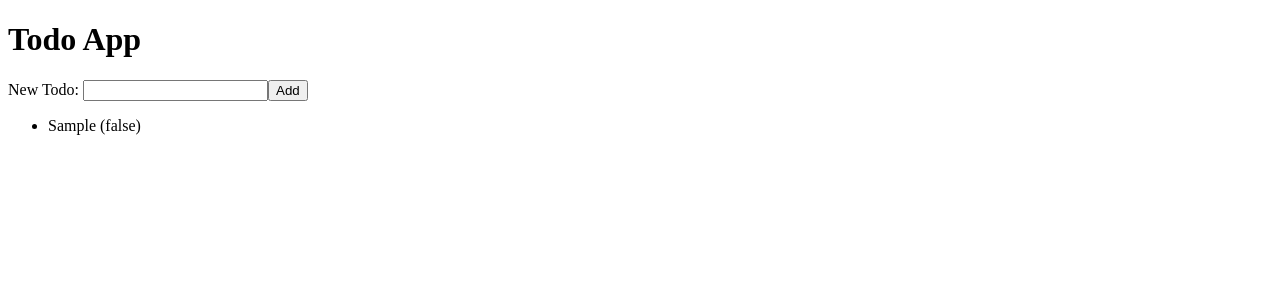
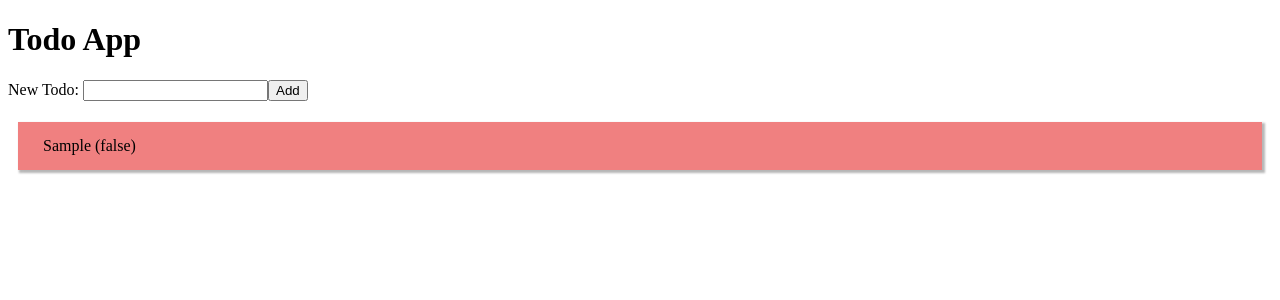
Before and after one commit to arturjzapater/angular-todo, an Angular app: page / in a window 1280 px wide. Both pictures are taken after typing "Sample" into the empty fields and a click on the button "Add". Shown: the top 300 px of the page. Built offline with nearby package versions, Linux system fonts and the light colour scheme.

Commit message:
added basic styling

```diff
--- a/src/app/todo-item/todo-item.component.css
+++ b/src/app/todo-item/todo-item.component.css
@@ -0,0 +1,6 @@
+.todo-item {
+  background-color: lightcoral;
+  padding: 15px 25px;
+  margin: 5px 10px;
+  box-shadow: 2px 2px 2px 1px rgba(15, 15, 15, 0.3);
+}
--- a/src/app/todo-item/todo-item.component.html
+++ b/src/app/todo-item/todo-item.component.html
@@ -1,3 +1,3 @@
-<li (click)="toggleTodo()">
+<div (click)="toggleTodo()" class="todo-item">
   {{todo.name}} ({{todo.done}})
-</li>
+</div>
--- a/src/app/todo-list/todo-list.component.css
+++ b/src/app/todo-list/todo-list.component.css
@@ -0,0 +1,17 @@
+li {
+  list-style-type: none;
+}
+
+ul {
+  padding: 0;
+}
+
+.todo-list {
+  display: flex;
+  flex-direction: column;
+}
+
+.done {
+  color: hotpink;
+  order: 1;
+}
--- a/src/app/todo-list/todo-list.component.html
+++ b/src/app/todo-list/todo-list.component.html
@@ -1,12 +1,15 @@
 <div>
   <label>New Todo:
-    <input #name />
+    <input #name (keyup.enter)="add(name.value); name.value=''" />
   </label>
   <button (click)="add(name.value); name.value=''">Add</button>
 </div>
-<ul>
-  <app-todo-item
+<ul class="todo-list">
+  <li
     *ngFor="let todo of todos"
+    [ngClass]="{'done': todo.done}">
+    <app-todo-item
     (toggle)="toggle($event[0], $event[1])"
     [todo]="todo"></app-todo-item>
+  </li>
 </ul>
```
